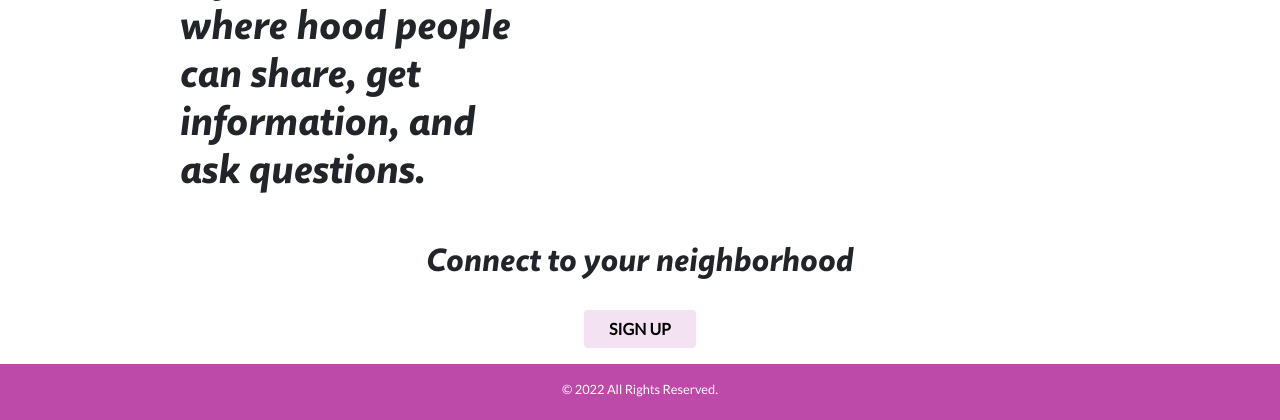
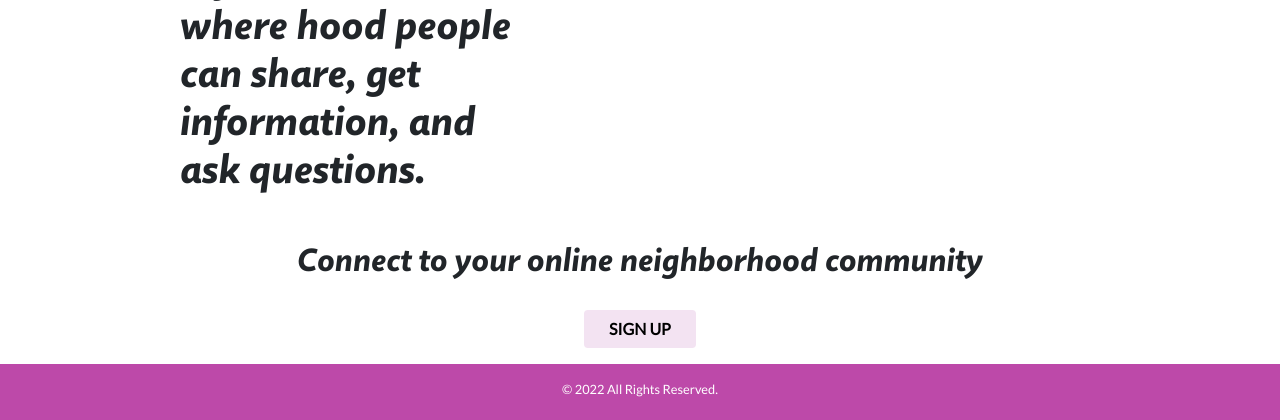
Before and after one commit to Davine-94/r-hood, a Django app: template neighbour/templates/all-neighbour/home.html in a window 1280 px wide. Shown: the part 932-1352 px from the top of the page. Run offline with Django 3.2, Linux system fonts and the light colour scheme; the template is opened without the code that fills it, so the values that code supplies are empty; some libraries are stand-ins or nearby versions; some web fonts are replaced.

```diff
--- a/neighbour/templates/all-neighbour/home.html
+++ b/neighbour/templates/all-neighbour/home.html
@@ -34,7 +34,7 @@
 <div class="container pt-4">
     {% if user.is_authenticated %}
     {%else%}
-    <h2 class="font-weight-bold hoodapp text-center">Connect to your neighborhood</h2>
+    <h2 class="font-weight-bold hoodapp text-center">Connect to your online neighborhood community</h2>
     <p class="text-center"><a href="{%url 'register'%}" class="btn mt-4 join pl-4 pr-4 font-weight-bold black">SIGN UP</a></p>
     {%endif%}
 
```
